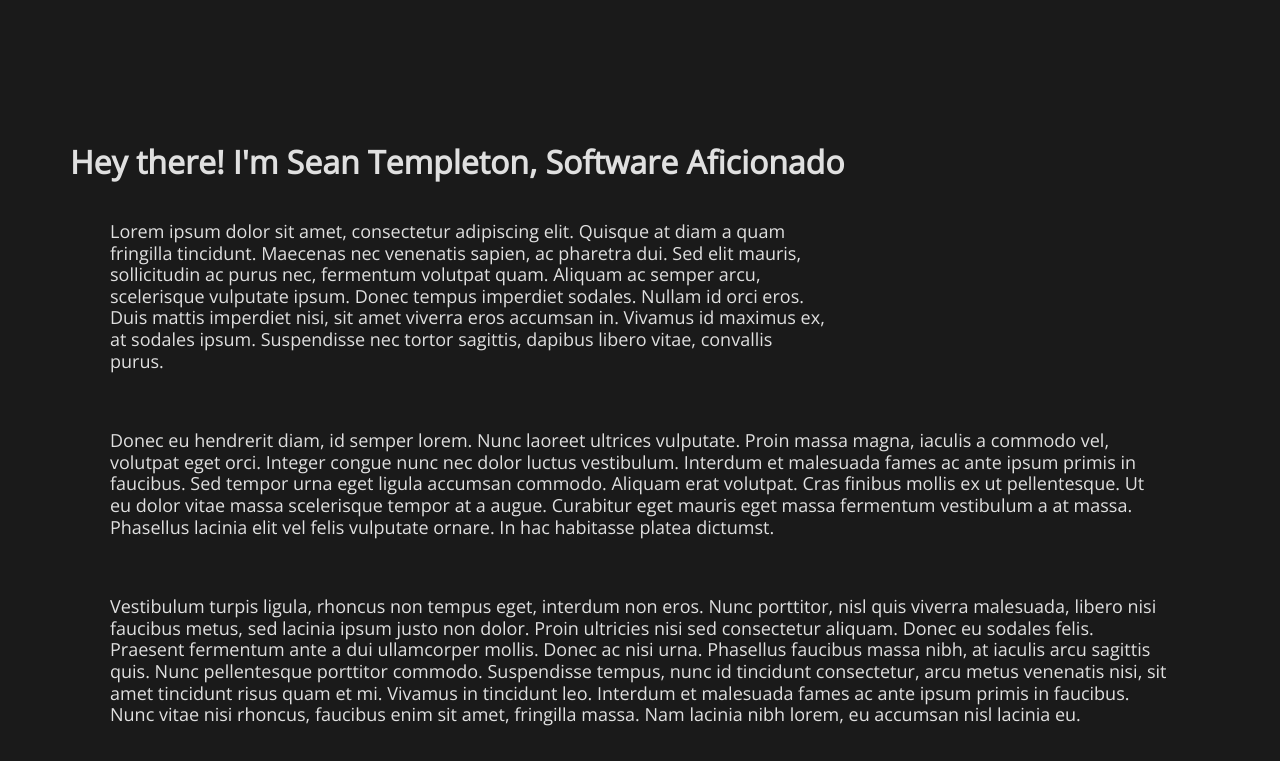
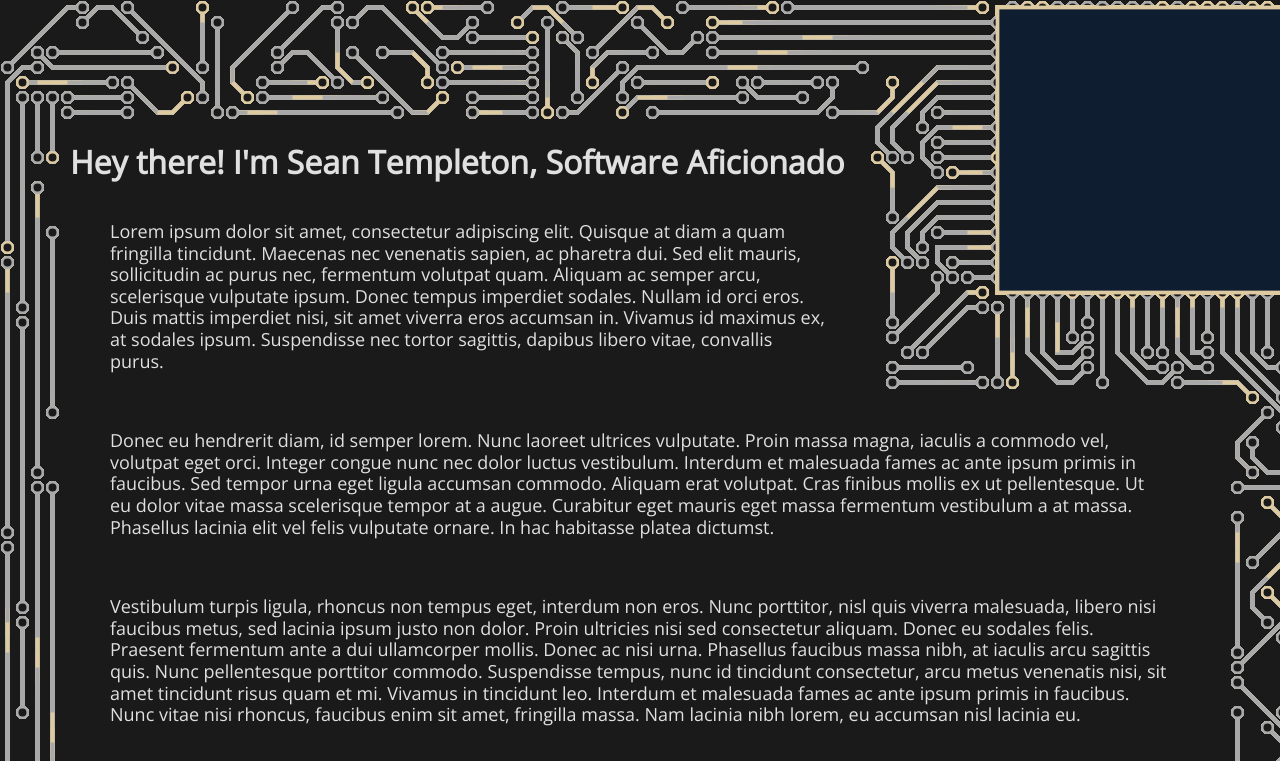
Before and after one commit to LordZardeck/circuit-background, a website built with webpack: page src/index.ejs in a window 1280 px wide. Shown: the top 761 px of the page. Built offline with nearby package versions, Linux system fonts and the light colour scheme.

Commit message:
Refactor out p5 and optimize

```diff
--- a/src/Chip.js
+++ b/src/Chip.js
@@ -26,12 +26,13 @@ export default class Chip {
         this.nextDirection = this.findOpenDir(start.x, start.y);
     }
 
-    render(sketch) {
-        sketch.fill(14, 29, 48);
-        sketch.strokeWeight(CELL_SIZE / 4);
-        sketch.stroke(221, 202, 160);
+    render(context, canvas, delta) {
+        context.fillStyle = 'rgb(14, 29, 48)';
+        context.lineWidth = CELL_SIZE / 4;
+        context.strokeStyle = 'rgb(221, 202, 160)';
 
-        sketch.rect((this.minX + 0.5) * CELL_SIZE, (this.minY + 0.5) * CELL_SIZE, (this.maxX - this.minX) * CELL_SIZE, (this.maxY - this.minY) * CELL_SIZE);
+        context.fillRect((this.minX + 0.5) * CELL_SIZE, (this.minY + 0.5) * CELL_SIZE, (this.maxX - this.minX) * CELL_SIZE, (this.maxY - this.minY) * CELL_SIZE);
+        context.strokeRect((this.minX + 0.5) * CELL_SIZE, (this.minY + 0.5) * CELL_SIZE, (this.maxX - this.minX) * CELL_SIZE, (this.maxY - this.minY) * CELL_SIZE);
     }
 
     generate(startingCell) {
--- a/src/PCB.js
+++ b/src/PCB.js
@@ -17,22 +17,44 @@ export default class PCB {
 
     debug = false;
 
-    draw(sketch) {
-        this.wires.forEach(wire => wire.render(sketch));
-        this.chips.forEach(chip => chip.render(sketch));
+    draw(context, canvas, delta) {
+        const wiresToRender = this.wires.filter(wire => wire.shouldRender);
 
-        if (this.debug) {
-            sketch.fill(0, 0, 0, 0);
-            sketch.stroke(0, 0, 0, 50);
-            this.grid.forEach(row => row.forEach(cell => {
-                sketch.square((cell.x) * CELL_SIZE, (cell.y) * CELL_SIZE, CELL_SIZE);
-            }));
-        }
+        wiresToRender.forEach(wire => wire.prepareRender(context, delta));
+        Wire.setupStaticLinesContext(context);
+        wiresToRender.forEach(wire => wire.renderStaticLines(context));
+        Wire.setupAnimatedLinesContext(context);
+        wiresToRender.forEach(wire => wire.renderAnimatedLines(context));
+        Wire.setupPathEndsContext(context);
+        // wiresToRender.forEach(wire => wire.renderPathEnd(context, 0));
+        const [staticEnds, animatedEnds] = wiresToRender.reduce(([staticEnds, animatedEnds], wire) => {
+            const [newStaticEnds, newAnimatedEnds] = wire.getPathEndRenderers(context);
+
+            return [
+                [...staticEnds, ...newStaticEnds],
+                [...animatedEnds, ...newAnimatedEnds],
+            ]
+        }, [[], []]);
+        Wire.setupStaticPathEndContext(context);
+        staticEnds.forEach(render => render());
+        Wire.setupAnimatedLinesContext(context);
+        animatedEnds.forEach(render => render());
+        wiresToRender.forEach(wire => wire.redraw = false);
+        this.chips.forEach(chip => chip.render(context, canvas, delta));
+
+        // if (this.debug) {
+        //     sketch.fill(0, 0, 0, 0);
+        //     sketch.stroke(0, 0, 0, 50);
+        //     this.grid.forEach(row => row.forEach(cell => {
+        //         sketch.square((cell.x) * CELL_SIZE, (cell.y) * CELL_SIZE, CELL_SIZE);
+        //     }));
+        // }
     }
 
-    resize(sketch) {
-        sketch.resizeCanvas(document.body.scrollWidth, document.body.scrollHeight);
-        this.recreate(sketch);
+    resize(canvas) {
+        canvas.width = document.body.scrollWidth;
+        canvas.height = document.body.scrollHeight;
+        this.recreate(document.body.scrollWidth, document.body.scrollHeight);
     }
 
     cellOverlapsUI(cell) {
@@ -133,9 +155,9 @@ export default class PCB {
         this.wires = [...this.wires, ...wires];
     }
 
-    recreate(sketch) {
-        this.gridWidth = Math.ceil(sketch.width / CELL_SIZE) + 1;
-        this.gridHeight = Math.ceil(sketch.height / CELL_SIZE) + 1;
+    recreate(width, height) {
+        this.gridWidth = Math.ceil(width / CELL_SIZE) + 1;
+        this.gridHeight = Math.ceil(height / CELL_SIZE) + 1;
         this.wires = [];
         this.chips = [];
 
@@ -157,8 +179,6 @@ export default class PCB {
         this.createChip(10, 30);
         this.createChip(10, 30);
         this.createWires();
-
-        sketch.loop();
     }
 
     isCellAvailable(x, y) {
--- a/src/Wire.js
+++ b/src/Wire.js
@@ -7,10 +7,10 @@ import {
     WIRE_LENGTH
 } from './constants';
 
-const animationRange = 3;
+const ANIMATION_RANGE = 3;
 
-const standardColor = [169, 169, 169];
-const animatedColor = [221, 202, 160];
+const standardColor = 'rgb(169, 169, 169)';
+const animatedColor = 'rgb(221, 202, 160)';
 
 export default class Wire {
     cells = [];
@@ -18,6 +18,8 @@ export default class Wire {
     pcb;
     nextDirection = CARDINAL_DIRECTIONS.NORTH_WEST;
     preferredDirection;
+    path;
+    redraw = true;
 
     constructor(pcb, start, preferredDirection) {
         this.start = start;
@@ -26,59 +28,108 @@ export default class Wire {
         this.animationProgress = false;
     }
 
-    render(sketch) {
-        if (!this.preferredDirection && this.cells.length < CUT_OFF_LENGTH) {
-            return;
+    static setupStaticLinesContext(context) {
+        context.fillStyle = 'rgba(0,0,0,0)';
+        context.strokeStyle = standardColor;
+        context.lineWidth = CELL_SIZE / 4;
+    }
+
+    static setupAnimatedLinesContext(context) {
+        context.strokeStyle = animatedColor;
+    }
+
+    static setupPathEndsContext(context) {
+        context.fillStyle = 'rgb(26, 26, 26)';
+        context.lineWidth = CELL_SIZE / 6;
+    }
+
+    static setupStaticPathEndContext(context) {
+        context.strokeStyle = standardColor;
+    }
+
+    static setupAnimatedPathEndContext(context) {
+        context.strokeStyle = animatedColor;
+    }
+
+    get shouldRender() {
+        return this.preferredDirection || this.cells.length >= CUT_OFF_LENGTH;
+    }
+
+    renderStaticLines(context) {
+        if (this.path !== undefined && this.redraw) {
+            context.stroke(this.path);
+        }
+    }
+
+    renderAnimatedLines(context) {
+        if (this.animationProgress !== false) {
+            let hasMoved = false;
+            context.beginPath();
+
+            for (let i = Math.max(0, Math.floor(this.animationProgress)); i < Math.min(this.cells.length, Math.floor(this.animationProgress) + ANIMATION_RANGE); i++) {
+                const cell = this.cells[i];
+
+                if (!hasMoved) {
+                    context.moveTo((cell.x + .5) * CELL_SIZE, (cell.y + .5) * CELL_SIZE);
+                    hasMoved = true;
+                    continue;
+                }
+
+                context.lineTo((cell.x + .5) * CELL_SIZE, (cell.y + .5) * CELL_SIZE);
+            }
+
+            context.stroke();
+            this.redraw = true;
+        }
+    }
+
+    renderPathEnd(context, cell) {
+        if (this.redraw) {
+            context.beginPath();
+            context.arc((this.cells[cell].x + .5) * CELL_SIZE, (this.cells[cell].y + .5) * CELL_SIZE, (CELL_SIZE * .7) / 2, 0, 2 * Math.PI);
+            context.fill();
+            context.stroke();
+        }
+    }
+
+    getPathEndRenderers(context) {
+        let animatedEnds = [], staticEnds = [];
+
+        if (this.redraw) {
+            (this.animationProgress !== false && (0 > this.animationProgress && 0 < this.animationProgress + ANIMATION_RANGE) ? animatedEnds : staticEnds).push(() => this.renderPathEnd(context, 0));
+
+            const end = this.cells.length - 1;
+            (this.animationProgress !== false && (end > this.animationProgress && end < this.animationProgress + ANIMATION_RANGE) ? animatedEnds : staticEnds).push(() => this.renderPathEnd(context, end));
         }
 
+        return [staticEnds, animatedEnds];
+    }
+
+    prepareRender(context, delta) {
         if (this.animationProgress === false) {
-            if ((Math.floor(Math.random() * 100)) < 5) this.animationProgress = -animationRange;
+            if ((Math.floor(Math.random() * 100)) < 5) this.animationProgress = -ANIMATION_RANGE;
         } else if (this.animationProgress > this.cells.length) {
             this.animationProgress = false;
         } else {
-            this.animationProgress += sketch.deltaTime / 75;
+            this.animationProgress += delta / 40;
         }
 
-        sketch.noFill();
-        sketch.stroke.apply(sketch, standardColor);
-        sketch.strokeWeight(CELL_SIZE / 4);
-        sketch.beginShape();
-
-        let isAnimating = false;
-
-        for (let i = 0; i < this.cells.length; i++) {
-            const cell = this.cells[i];
-            const isNowAnimating = this.animationProgress !== false && (i > this.animationProgress && i < this.animationProgress + animationRange);
-
-            if (!isAnimating && isNowAnimating) {
-                sketch.vertex((cell.x + .5) * CELL_SIZE, (cell.y + .5) * CELL_SIZE);
-                sketch.endShape();
-                sketch.stroke.apply(sketch, animatedColor);
-                sketch.beginShape();
-            }
-
-            if (isAnimating && !isNowAnimating) {
-                sketch.vertex((cell.x + .5) * CELL_SIZE, (cell.y + .5) * CELL_SIZE);
-                sketch.endShape()
-                sketch.stroke.apply(sketch, standardColor);
-                sketch.beginShape();
-            }
-
-            sketch.vertex((cell.x + .5) * CELL_SIZE, (cell.y + .5) * CELL_SIZE);
-            isAnimating = isNowAnimating;
+        if (this.animationProgress !== false) {
+            this.redraw = true;
         }
-
-        sketch.endShape();
-        sketch.fill(26, 26, 26);
-        sketch.strokeWeight(CELL_SIZE / 6);
-
-        const end = this.cells.length - 1;
-
-        sketch.stroke.apply(sketch, this.animationProgress !== false && (0 > this.animationProgress && 0 < this.animationProgress + animationRange) ? animatedColor : standardColor);
-        sketch.ellipse((this.cells[0].x + .5) * CELL_SIZE, (this.cells[0].y + .5) * CELL_SIZE, CELL_SIZE * .7);
-
-        sketch.stroke.apply(sketch, this.animationProgress !== false && (end > this.animationProgress && end < this.animationProgress + animationRange) ? animatedColor : standardColor);
-        sketch.ellipse((this.cells[end].x + .5) * CELL_SIZE, (this.cells[end].y + .5) * CELL_SIZE, CELL_SIZE * .7);
+        // const end = this.cells.length - 1;
+        //
+        // context.strokeStyle = this.animationProgress !== false && (0 > this.animationProgress && 0 < this.animationProgress + ANIMATION_RANGE) ? animatedColor : standardColor;
+        // context.beginPath();
+        // context.arc((this.cells[0].x + .5) * CELL_SIZE, (this.cells[0].y + .5) * CELL_SIZE, (CELL_SIZE * .7) / 2, 0, 2 * Math.PI);
+        // context.fill();
+        // context.stroke();
+        //
+        // context.strokeStyle = this.animationProgress !== false && (end > this.animationProgress && end < this.animationProgress + ANIMATION_RANGE) ? animatedColor : standardColor;
+        // context.beginPath();
+        // context.arc((this.cells[end].x + .5) * CELL_SIZE, (this.cells[end].y + .5) * CELL_SIZE, (CELL_SIZE * .7) / 2, 0, 2 * Math.PI);
+        // context.fill();
+        // context.stroke();
     }
 
     addCellIfAvailable(previousCell, direction) {
@@ -158,6 +209,25 @@ export default class Wire {
         if (!this.preferredDirection && this.cells.length < CUT_OFF_LENGTH) {
             this.cells.forEach(cell => cell.available = true);
             this.cells = [];
+
+            return;
+        }
+
+        this.createPath();
+    }
+
+    createPath() {
+        this.path = new Path2D();
+
+        for (let i = 0; i < this.cells.length; i++) {
+            const cell = this.cells[i];
+
+            if (i === 0) {
+                this.path.moveTo((cell.x + .5) * CELL_SIZE, (cell.y + .5) * CELL_SIZE);
+                continue;
+            }
+
+            this.path.lineTo((cell.x + .5) * CELL_SIZE, (cell.y + .5) * CELL_SIZE);
         }
     }
 
--- a/src/index.ejs
+++ b/src/index.ejs
@@ -60,7 +60,7 @@
         </style>
     </head>
     <body>
-        <div id="canvas-background"></div>
+        <canvas id="canvas-background"></canvas>
         <div class="content">
             <h1 class="cutout" style="display: inline">Hey there!
                 I'm Sean Templeton,
--- a/src/index.js
+++ b/src/index.js
@@ -4,49 +4,30 @@
 
 import * as p5 from 'p5';
 import PCB from './PCB';
-import {CELL_SIZE} from './constants';
 import {debounce} from 'lodash';
 
-const P5 = new p5(
-    sketch => {
-        const pcb = new PCB();
+window.addEventListener('load', () => {
+    const canvas = document.getElementById('canvas-background');
+    const context = canvas.getContext('2d');
 
-        sketch.setup = () => {
-            sketch.createCanvas();
-            sketch.ellipseMode(sketch.CENTER);
-            sketch.colorMode(sketch.RGB);
-            pcb.resize(sketch);
-        };
+    const pcb = new PCB();
+    pcb.resize(canvas);
 
-        sketch.draw = () => {
-            sketch.background(26, 26, 26);
-            pcb.draw(sketch);
-            // sketch.fill(255, 255, 255);
-            // sketch.text(sketch.deltaTime, sketch.width / 2, sketch.height / 2);
+    let start = Date.now();
 
-            // sketch.noFill();
-            // sketch.strokeWeight(CELL_SIZE / 4);
-            // sketch.stroke.apply(sketch, (Math.random() * 100) > 20 ? [169, 169, 169] : [221, 202, 160]);
-            //
-            // sketch.beginShape();
-            //
-            // for (let i = 0; i < 5; i++) {
-            //     sketch.vertex((20 + .5) * CELL_SIZE, ((20 - i) + .5) * CELL_SIZE);
-            // }
-            //
-            // sketch.endShape();
-            //
-            // sketch.fill(26, 26, 26);
-            // sketch.strokeWeight(CELL_SIZE / 6);
-            // sketch.ellipse((20 + .5) * CELL_SIZE, (16 + .5) * CELL_SIZE, CELL_SIZE * .7);
-            //
-            // sketch.fill(32, 39, 65);
-            // sketch.square(20 * CELL_SIZE, 20 * CELL_SIZE, 20 * CELL_SIZE);
+    const draw = timestamp => {
+        const elapsed = timestamp - start;
 
-            // sketch.noLoop();
-        };
+        requestAnimationFrame(draw);
 
-        window.addEventListener('resize', debounce(() => pcb.resize(sketch), 100), false);
-    },
-    document.getElementById('canvas-background')
-)
+        // context.fillStyle = "rgb(26, 26, 26)";
+        // context.fillRect(0, 0, canvas.offsetWidth, canvas.offsetHeight);
+        pcb.draw(context, canvas, elapsed);
+
+        start = timestamp;
+    };
+
+    requestAnimationFrame(draw);
+
+    window.addEventListener('resize', debounce(() => pcb.resize(canvas), 100), false);
+});
```
